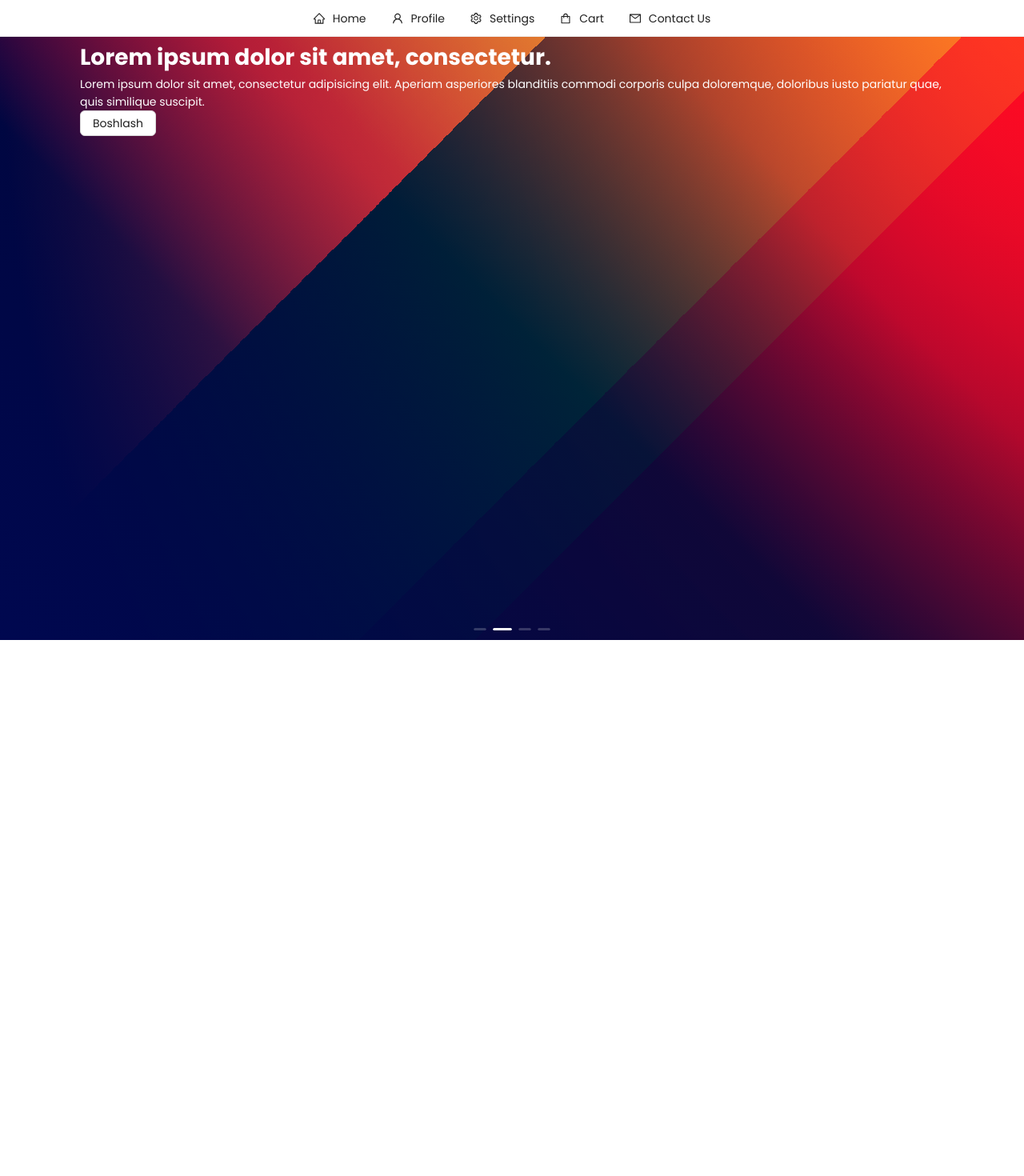
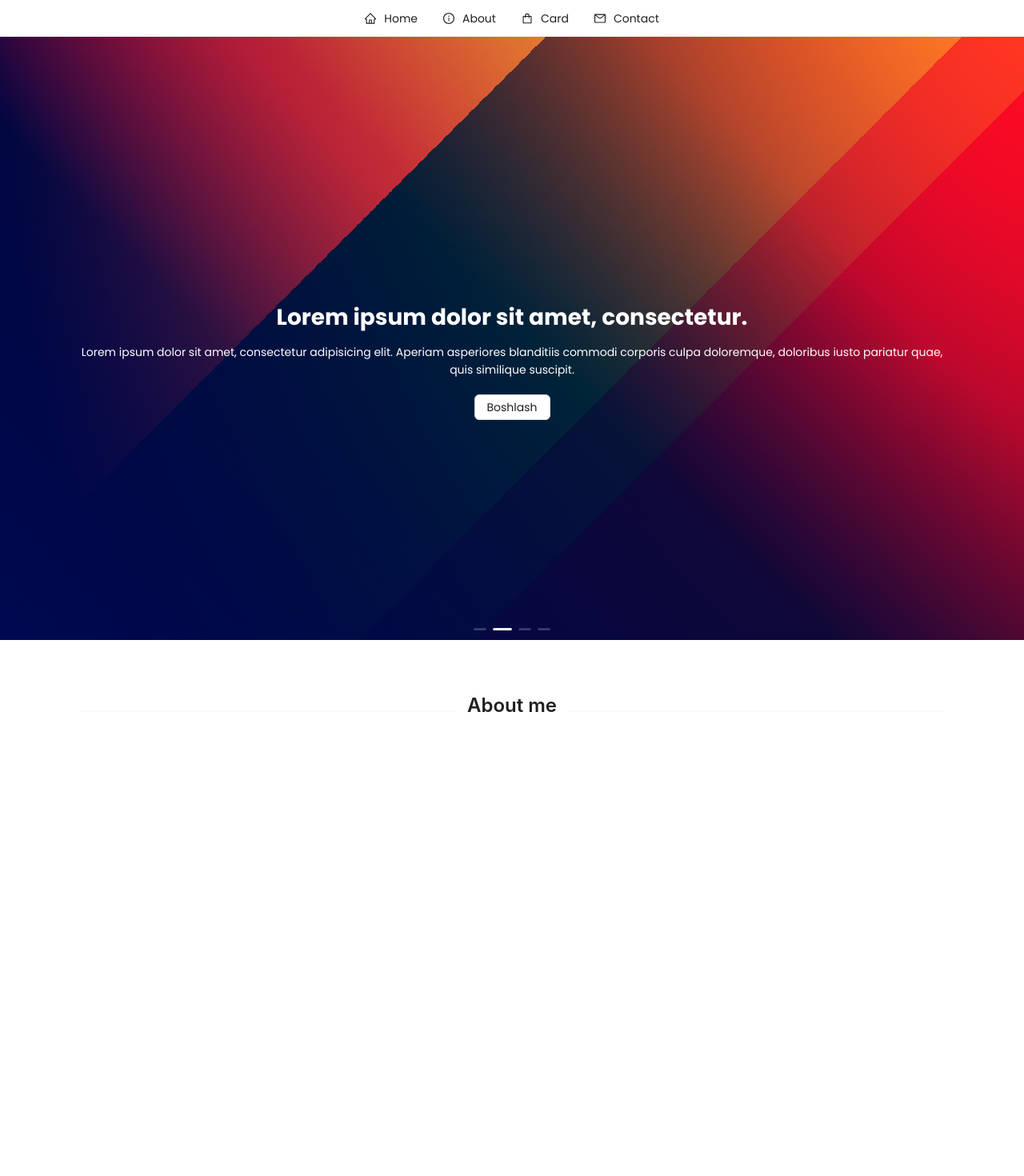
Before and after one commit to Yagafarov/anod_react, a React (Create React App) app: page / in a window 1280 px wide. Shown: the top 1470 px of the page at 80% size. Before the commit the page ends 800 px from the top, so only its background shows below. Built offline with nearby package versions, Linux system fonts and the light colour scheme.

Commit message:
uploaded 20.04.2023

```diff
--- a/package.json
+++ b/package.json
@@ -7,10 +7,12 @@
     "@testing-library/jest-dom": "^5.16.5",
     "@testing-library/react": "^13.4.0",
     "@testing-library/user-event": "^13.5.0",
+    "@types/typed.js": "^2.0.9",
     "antd": "^5.4.2",
     "react": "^18.2.0",
     "react-dom": "^18.2.0",
     "react-scripts": "5.0.1",
+    "typed.js": "^2.0.15",
     "web-vitals": "^2.1.4"
   },
   "scripts": {
@@ -36,5 +38,8 @@
       "last 1 firefox version",
       "last 1 safari version"
     ]
+  },
+  "devDependencies": {
+    "@types/antd": "^1.0.0"
   }
 }
--- a/src/App.js
+++ b/src/App.js
@@ -2,12 +2,18 @@ import React  from "react";
 import './App.css';
 import Home from "./components/Home/Home";
 import Navbar from "./components/Navbar/Navbar";
+import About from "./components/About/About";
+import CardSection from "./components/CardSection/CardSection";
+import Contact from "./components/Contact/Contact";
 
 function App() {
   return (
     <div className="App">
     <Navbar/>
     <Home/>
+    <About/>
+    <CardSection/>
+    <Contact/>
     </div>
   );
 }
--- a/src/components/About/About.jsx
+++ b/src/components/About/About.jsx
@@ -1,8 +1,13 @@
 import React from 'react'
+import { Divider,Typography, Timeline } from 'antd';
+import { ClockCircleOutlined } from '@ant-design/icons';
+import("./About.css")
+function About() {
+  return (
+      <section className={"section"} id={"about"}>
+              <Divider ><Typography.Title level={3}>About me</Typography.Title> </Divider>
 
-const About()=>(
-  return(
-
+      </section>
   );
-);
+}
 export default About;
--- /dev/null
+++ b/src/components/CardSection/CardSection.jsx
@@ -0,0 +1,11 @@
+import React from 'react'
+import {Divider, Typography} from "antd";
+import("./CardSection.css")
+function CardSection() {
+    return (
+        <section className={"section"} id={"card"}>
+            <Divider ><Typography.Title level={3}>Cards</Typography.Title> </Divider>
+        </section>
+    );
+}
+export default CardSection;
--- /dev/null
+++ b/src/components/Contact/Contact.jsx
@@ -0,0 +1,11 @@
+import React from 'react'
+import {Divider, Typography} from "antd";
+import("./Contact.css")
+function Contact() {
+    return (
+        <section className={"section"} id={"contact"}>
+            <Divider ><Typography.Title level={3}>Contact Us</Typography.Title> </Divider>
+        </section>
+    );
+}
+export default Contact;
--- a/src/components/Home/Home.css
+++ b/src/components/Home/Home.css
@@ -10,8 +10,17 @@
     background: linear-gradient(45deg, #000850 0%, #000320 100%), radial-gradient(100% 225% at 100% 0%, #FF6928 0%, #000000 100%), linear-gradient(225deg, #FF7A00 0%, #000000 100%), linear-gradient(135deg, #CDFFEB 10%, #CDFFEB 35%, #009F9D 35%, #009F9D 60%, #07456F 60%, #07456F 67%, #0F0A3C 67%, #0F0A3C 100%);
     background-blend-mode: screen, overlay, hard-light, normal;
     padding: 50px 100px;
+}
+.coeItem{
     display: flex;
     align-items: center;
     justify-content: center;
-    background-color: red;
+    width: 100%;
+    height: 100vh;
 }
+.coeItem div{
+    text-align: center;
+}
+.coeItem div p{
+    padding: 10px 0 20px;
+}
--- a/src/components/Home/Home.jsx
+++ b/src/components/Home/Home.jsx
@@ -1,11 +1,17 @@
 import React from 'react';
-import {Carousel,Image, Row, Col, Button} from 'antd';
-import imag1 from "../../assets/main1.png";
+import {Carousel, Button} from 'antd';
+
 import("./Home.css")
-const Home = () => (
+
+
+function Home(){
+    return(
+<div id="home">
   <Carousel autoplay className='home'>
     <div className={'navbarItem'}>
-              <h1   className={"headerText"}>
+        <div className="coeItem">
+            <div>
+            <h1   className={"headerText"}  >
                 Lorem ipsum dolor sit amet, consectetur.
             </h1>
             <p>
@@ -13,34 +19,49 @@ const Home = () => (
             </p>
             <Button  type={'default'}>Boshlash</Button>
                 </div>
+        </div>
+    </div>
     <div className={'navbarItem'}>
+        <div className="coeItem">
+            <div>
             <h1  className={"headerText"}>
                 Lorem ipsum dolor sit amet, consectetur.
             </h1>
             <p>
                 Lorem ipsum dolor sit amet, consectetur adipisicing elit. Aperiam asperiores blanditiis commodi corporis culpa doloremque, doloribus iusto pariatur quae, quis similique suscipit.
             </p>
-                <Button  type={'default'}>Boshlash</Button>
+            <Button  type={'default'} >Boshlash</Button>
+                </div>
+        </div>
     </div>
     <div className={'navbarItem'}>
+        <div className="coeItem">
+            <div>
             <h1  className={"headerText"}>
                 Lorem ipsum dolor sit amet, consectetur.
             </h1>
             <p>
                 Lorem ipsum dolor sit amet, consectetur adipisicing elit. Aperiam asperiores blanditiis commodi corporis culpa doloremque, doloribus iusto pariatur quae, quis similique suscipit.
             </p>
-                <Button  type={'default'}>Boshlash</Button>
+            <Button  type={'default'} >Boshlash</Button>
+                </div>
+        </div>
     </div>
     <div className={'navbarItem'}>
+        <div className="coeItem">
+            <div>
             <h1  className={"headerText"}>
                 Lorem ipsum dolor sit amet, consectetur.
             </h1>
             <p>
                 Lorem ipsum dolor sit amet, consectetur adipisicing elit. Aperiam asperiores blanditiis commodi corporis culpa doloremque, doloribus iusto pariatur quae, quis similique suscipit.
             </p>
-                <Button  type={'default'}>Boshlash</Button>
+            <Button  type={'default'} >Boshlash</Button>
+                </div>
+        </div>
     </div>
   </Carousel>
-);
+        </div>
+);}
 
 export default Home;
--- a/src/components/Navbar/Navbar.css
+++ b/src/components/Navbar/Navbar.css
@@ -1,5 +1,5 @@
 .navbar{
     position: fixed;
-    z-index: 1;
+    z-index: 10;
     width: 100vw;
 }
--- a/src/components/Navbar/Navbar.jsx
+++ b/src/components/Navbar/Navbar.jsx
@@ -1,27 +1,45 @@
 import React from 'react';
 import { Menu } from 'antd';
-import { HomeOutlined, UserOutlined, SettingOutlined, ShoppingOutlined, MailOutlined } from '@ant-design/icons';
+import { HomeOutlined, InfoCircleOutlined,MailOutlined,ShoppingOutlined } from '@ant-design/icons';
 import './Navbar.css'
 const Navbar = () => {
+    const menuItems = [
+        {
+            title:'Home',
+            key:'home',
+            icon:  <HomeOutlined />
+        },
+        {
+            title: 'About',
+            key: 'about',
+            icon: <InfoCircleOutlined />
+        },
+        {
+            title: 'Card',
+            key: 'card',
+            icon: <ShoppingOutlined />
+        },
+        {
+            title:'Contact',
+            key: 'contact',
+            icon: <MailOutlined />
+        }
+    ];
+
+    const handleMenuClick = (e) => {
+        const sectionId = menuItems.find((item) => item.key === e.key).key;
+        const section = document.getElementById(sectionId);
+        section.scrollIntoView({ behavior: 'smooth' });
+    };
+
     return (
-        <Menu mode="horizontal" style={{display:'flex',justifyContent:'center'}} className={"navbar"}>
-            <Menu.Item key="home" icon={<HomeOutlined />}>
-                Home
-            </Menu.Item>
-            <Menu.Item key="profile" icon={<UserOutlined />}>
-                Profile
-            </Menu.Item>
-            <Menu.Item key="settings" icon={<SettingOutlined />}>
-                Settings
-            </Menu.Item>
-            <Menu.Item key="cart" icon={<ShoppingOutlined />}>
-                Cart
-            </Menu.Item>
-            <Menu.Item key="contact" icon={<MailOutlined />}>
-                Contact Us
-            </Menu.Item>
+        <Menu  onClick={(e) => handleMenuClick(e)}  mode="horizontal" style={{display:'flex',justifyContent:'center'}} className={"navbar"}>
+            {
+                menuItems.map((item)=>(
+                    <Menu.Item key={item.key} icon={item.icon}>{item.title}</Menu.Item>
+                ))
+            }
         </Menu>
     );
 };
-
 export default Navbar;
--- a/src/index.css
+++ b/src/index.css
@@ -1,4 +1,3 @@
-
 @import url('https://fonts.googleapis.com/css2?family=Poppins:ital,wght@0,300;0,400;0,500;0,600;0,700;0,800;1,300;1,400;1,500;1,600;1,700&display=swap');
 
 :root{
@@ -12,3 +11,9 @@
   font-family: 'Poppins', sans-serif;
   color: inherit;
 }
+
+.section{
+  width: 100%;
+  height: 100vh;
+  padding: 50px 100px;
+}
```
Also changed, not shown: src/components/CardSection/CardSection.css (added), src/components/Contact/Contact.css (added), 1 other file (tests, documents, lock files or other folders). Lines whose indentation alone changed are shown as unchanged.
